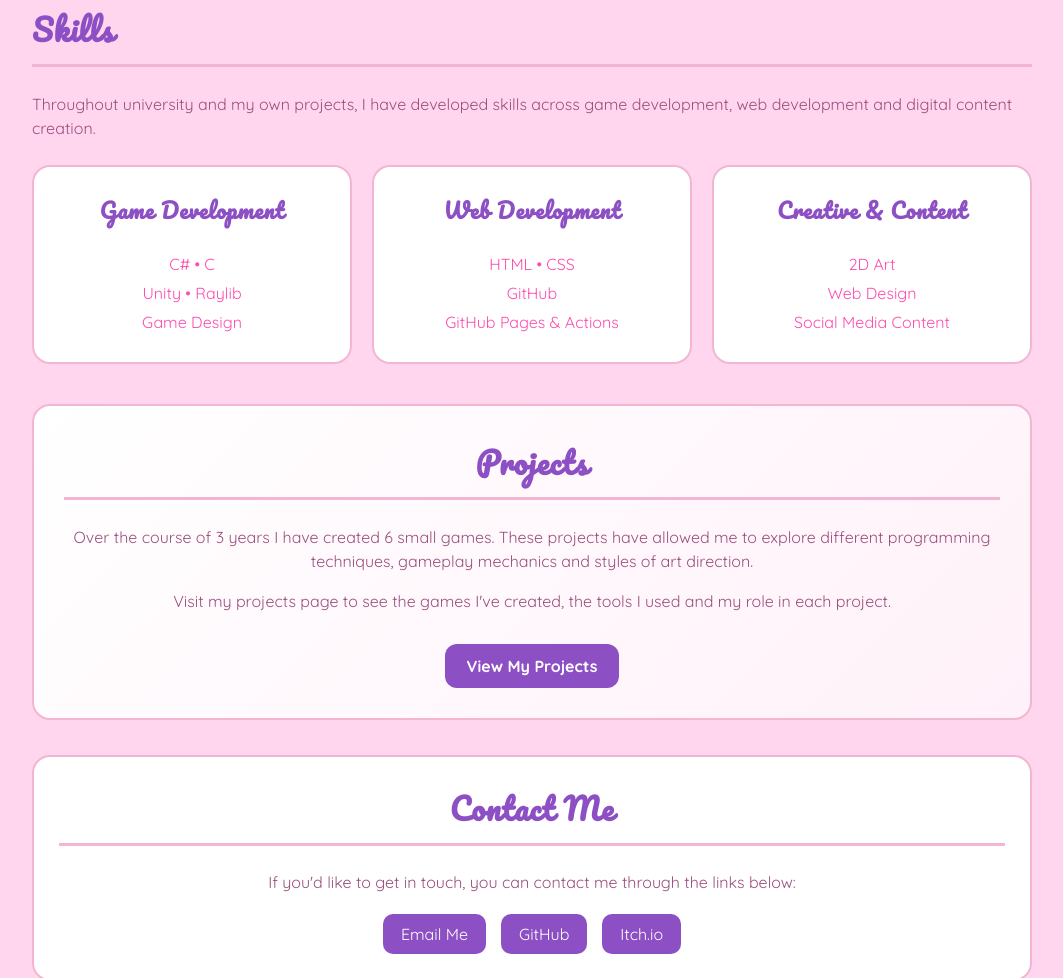
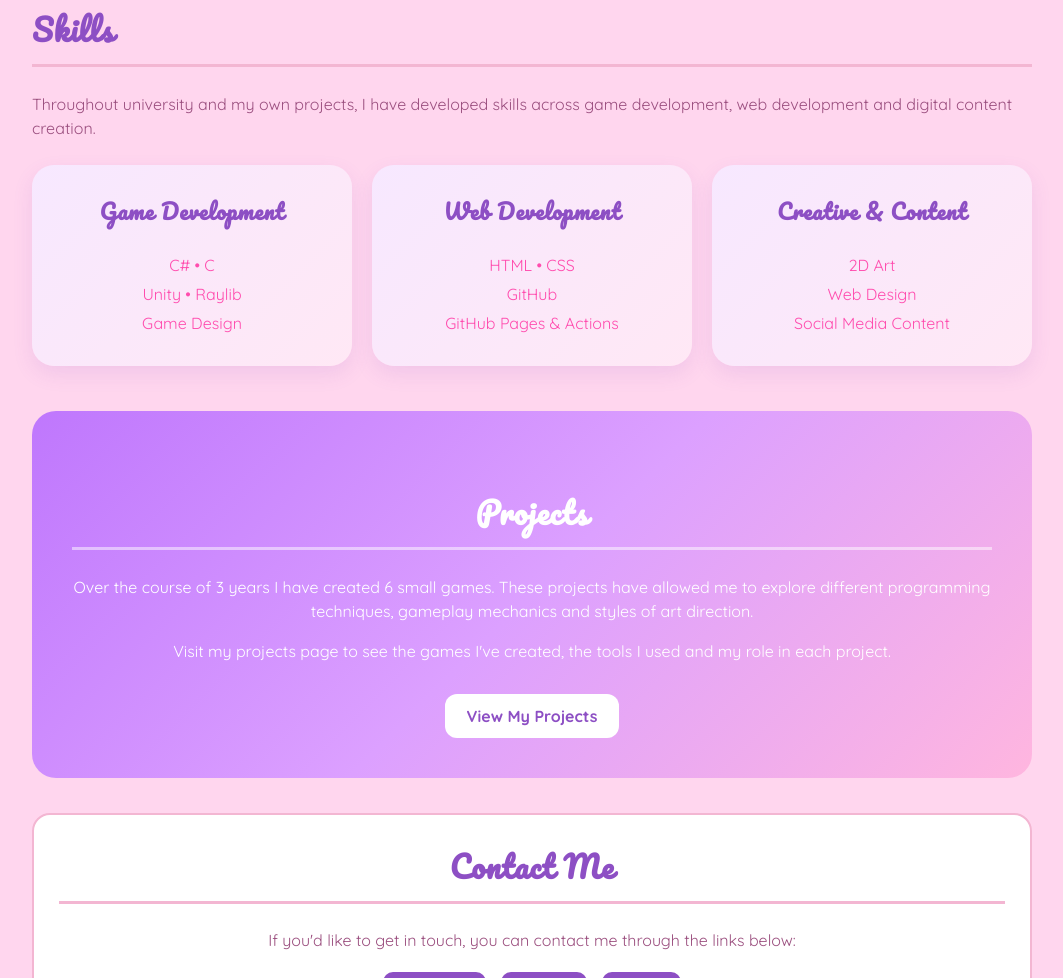
Before and after one commit to kdogz9/PortfolioWebsite, a plain HTML site: page index.html in a window 1280 px wide. Shown: the part 714-1692 px from the top of the page, without its empty margins (108-1171 px from the left). Drawn offline with Linux system fonts and the light colour scheme.

Commit message:
added more CSS

```diff
--- a/style.css
+++ b/style.css
@@ -145,11 +145,12 @@ h2 {
 }
 
 .skill-card {
-    background-color: white;
-    border: 2px solid #f3b6d2;
-    border-radius: 18px;
-    padding: 25px 20px;
+    background: linear-gradient(135deg, #f7e8ff, #ffe8f5);
+    border: none;
+    border-radius: 22px;
+    padding: 28px 20px;
     text-align: center;
+    box-shadow: 0 8px 20px rgba(141, 79, 196, 0.12);
 }
 
 .skill-card h3 {
@@ -198,22 +199,26 @@ h2 {
 .projects-preview {
     background: linear-gradient(
         135deg,
-        #ffffff,
-        #fff1f9
+        #bf77fd,
+        #dca0ff,
+        #ffb6df
     );
 
-    border: 2px solid #f3b6d2;
-    border-radius: 18px;
-
-    padding: 30px;
-
-    margin-top: 40px;
-
+    border: none;
+    border-radius: 24px;
+    padding: 40px;
+    margin-top: 45px;
     text-align: center;
+    color: white;
 }
 
 .projects-preview h2 {
-    margin-top: 0;
+    color: white;
+    border-bottom: 3px solid rgba(255, 255, 255, 0.5);
+}
+
+.projects-preview p {
+    color: white;
 }
 
 
@@ -304,6 +309,14 @@ h2 {
     background-color: #b76ee8;
 }
 
+.projects-preview .main-button {
+    background-color: white;
+    color: #8d4fc4;
+}
+
+.projects-preview .main-button:hover {
+    background-color: #fff0fa;
+}
 
 /* ------------------------------
    PLACEHOLDER PROJECT IMAGE
```
